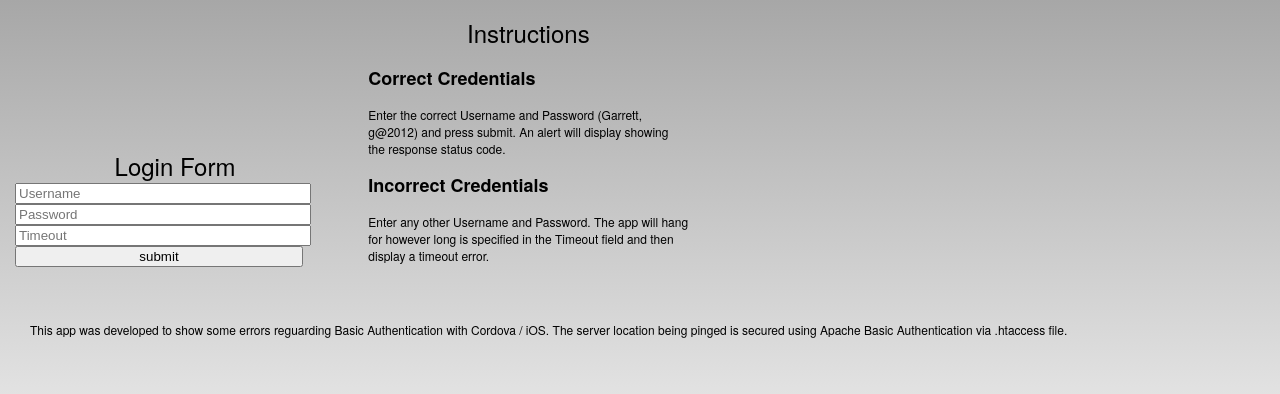
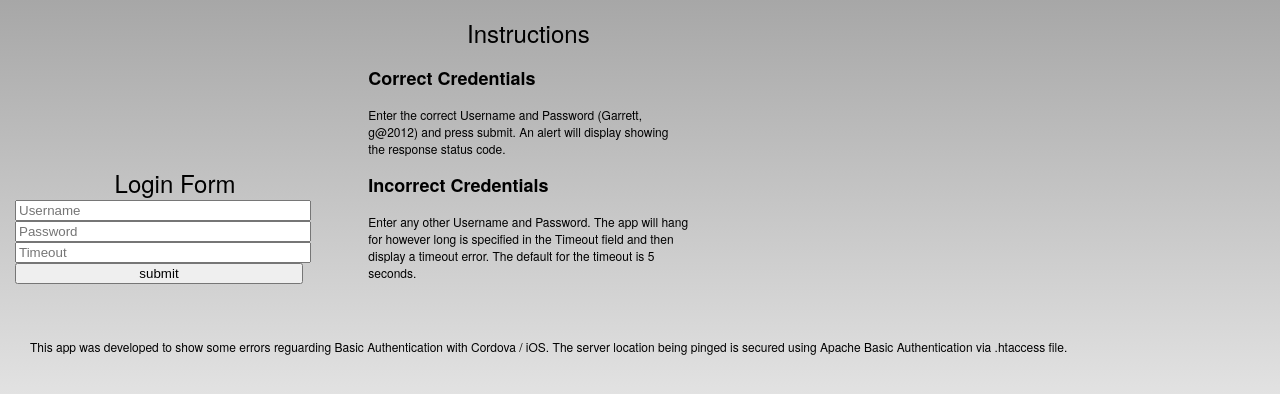
Before and after one commit to whit1440/CordovaAjaxTest, a plain HTML site: page www/index.html in a window 1280 px wide. Drawn offline with Linux system fonts and the light colour scheme.

```diff
--- a/www/index.html
+++ b/www/index.html
@@ -38,7 +38,7 @@
             <h2>Correct Credentials</h2>
             <p>Enter the correct Username and Password (Garrett, g@2012) and press submit. An alert will display showing the response status code.</p>
             <h2>Incorrect Credentials</h2>
-            <p>Enter any other Username and Password. The app will hang for however long is specified in the Timeout field and then display a timeout error.</p>
+            <p>Enter any other Username and Password. The app will hang for however long is specified in the Timeout field and then display a timeout error. The default for the timeout is 5 seconds.</p>
         </section>
         <footer>
             This app was developed to show some errors reguarding Basic Authentication with Cordova / iOS. The server location being pinged is secured using Apache Basic Authentication via .htaccess file.
```
Also changed, not shown: 2 other files.
